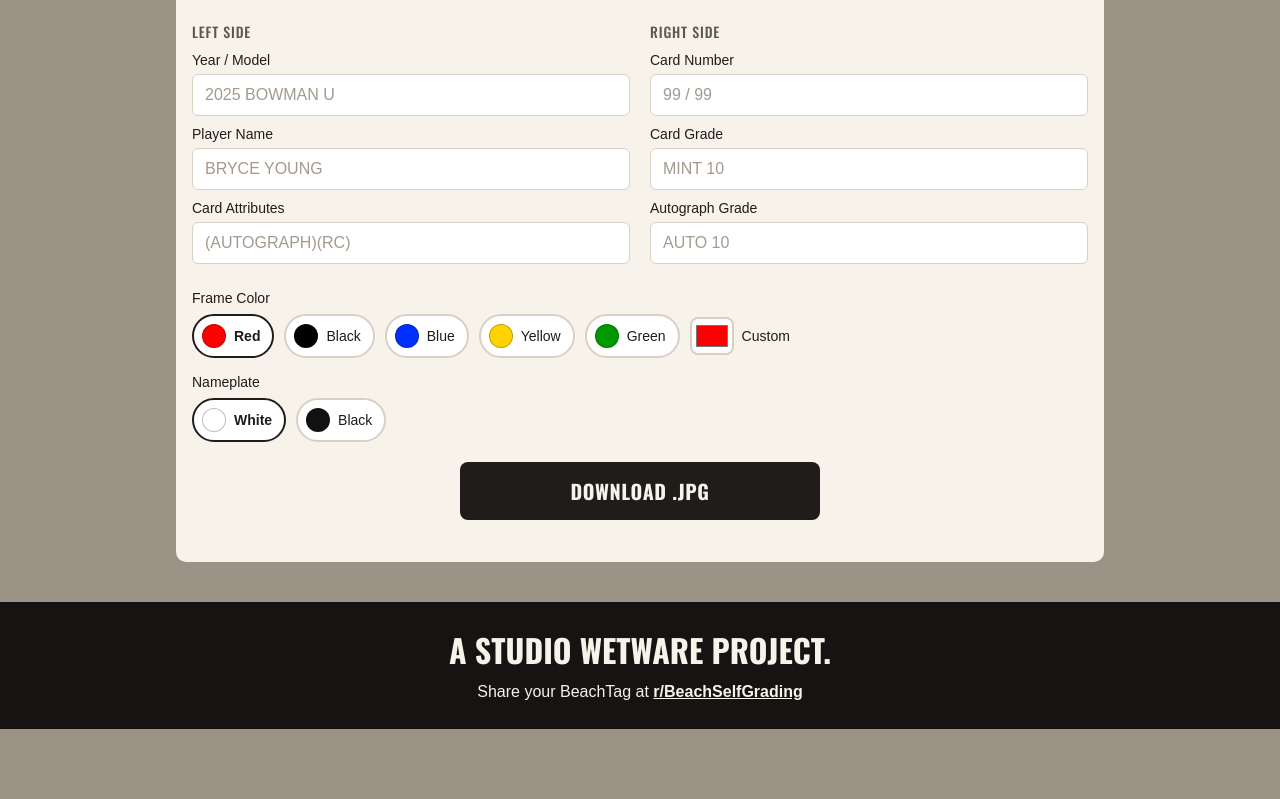
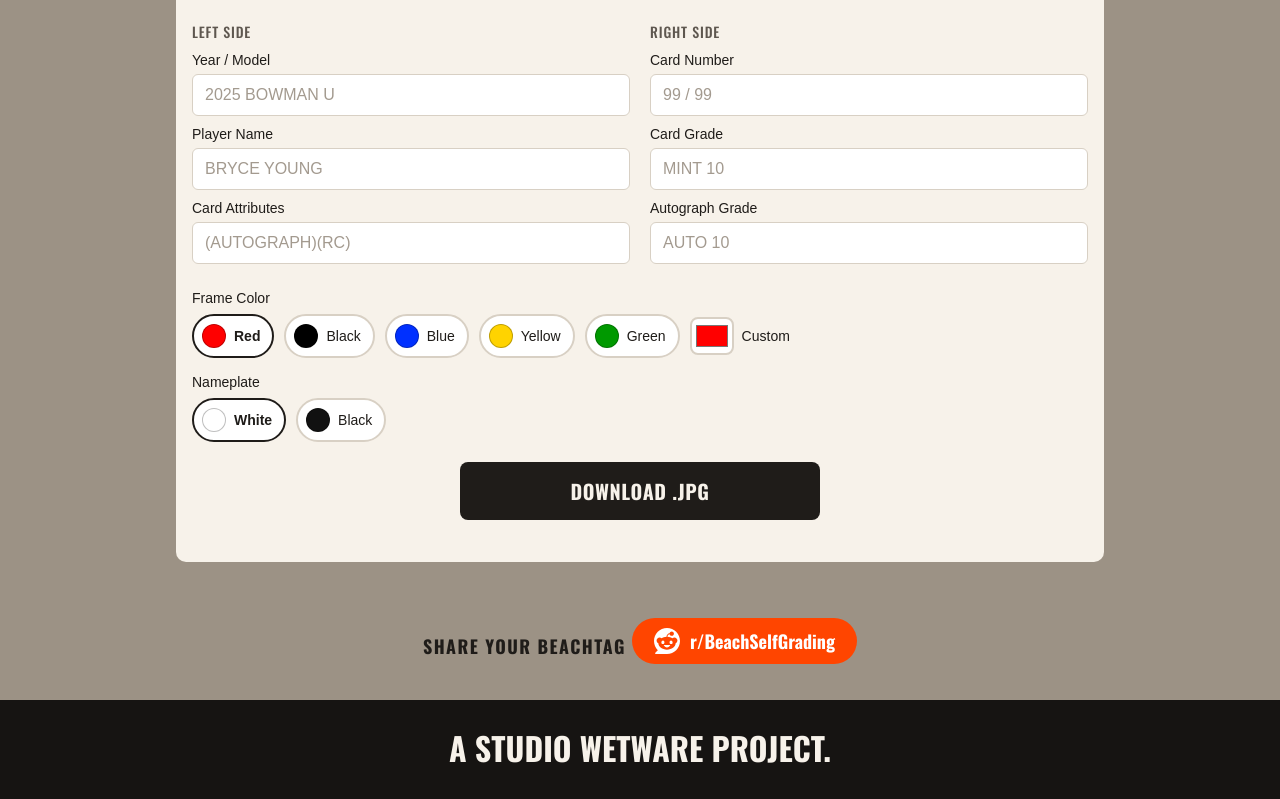
Before and after one commit to Beachkila/BeachSelfGrading, a plain HTML site: page index.html in a window 1280 px wide. Shown: the part 617-1416 px from the top of the page. Before the commit the page ends 1346 px from the top, so only its background shows below. Drawn offline with nearby package versions, Linux system fonts and the light colour scheme.

Commit message:
Move Reddit share into its own section with Reddit button
Share block now sits above the footer on the page background with an
orange Reddit pill button; the footer keeps only the Studio Wetware line.

Co-Authored-By: Claude Opus 5.5 <noreply@anthropic.com>
Claude-Session: https://claude.ai/code/session_01KuHUDJ9SENTLAbTKzKtMcH

```diff
--- a/index.html
+++ b/index.html
@@ -242,19 +242,42 @@
 
   footer a:hover, footer a:focus-visible { text-decoration: underline; }
 
-  footer .community {
-    color: var(--heading);
-    font-size: 16px;
-    margin: 10px 0 0;
+  .community {
+    text-align: center;
+    padding: 4px 16px 36px;
   }
 
-  footer .community a {
+  .community p {
+    margin: 0;
+    color: var(--ink);
+    font-family: Oswald, Arial, sans-serif;
+    font-weight: 700;
+    font-size: 18px;
+    letter-spacing: 0.08em;
+    text-transform: uppercase;
+  }
+
+  .community a.reddit-btn {
+    display: inline-flex;
+    align-items: center;
+    gap: 10px;
+    margin-top: 12px;
+    padding: 10px 22px;
+    letter-spacing: normal;
+    border-radius: 999px;
+    background: #ff4500;
+    color: #ffffff;
     font-family: inherit;
-    font-size: inherit;
+    font-size: 18px;
     font-weight: bold;
     text-transform: none;
-    text-decoration: underline;
+    text-decoration: none;
   }
+
+  .community a.reddit-btn svg { width: 26px; height: 26px; fill: currentColor; flex: none; }
+
+  .community a.reddit-btn:hover,
+  .community a.reddit-btn:focus-visible { background: #e03d00; text-decoration: none; }
 
   @media (max-width: 640px) {
     main { padding: 0 12px 32px; }
@@ -407,9 +430,14 @@
 
 </main>
 
+<section class="community">
+  <p>Share your BeachTag
+    <a class="reddit-btn" href="https://www.reddit.com/r/BeachSelfGrading/"><svg aria-hidden="true" focusable="false" viewBox="0 0 24 24" xmlns="http://www.w3.org/2000/svg"><path d="M12 0C5.373 0 0 5.373 0 12c0 3.314 1.343 6.314 3.515 8.485l-2.286 2.286C.775 23.225 1.097 24 1.738 24H12c6.627 0 12-5.373 12-12S18.627 0 12 0Zm4.388 3.199c1.104 0 1.999.895 1.999 1.999 0 1.105-.895 2-1.999 2-.946 0-1.739-.657-1.947-1.539v.002c-1.147.162-2.032 1.15-2.032 2.341v.007c1.776.067 3.4.567 4.686 1.363.473-.363 1.064-.58 1.707-.58 1.547 0 2.802 1.254 2.802 2.802 0 1.117-.655 2.081-1.601 2.531-.088 3.256-3.637 5.876-7.997 5.876-4.361 0-7.905-2.617-7.998-5.87-.954-.447-1.614-1.415-1.614-2.538 0-1.548 1.255-2.802 2.803-2.802.645 0 1.239.218 1.712.585 1.275-.79 2.881-1.291 4.64-1.365v-.01c0-1.663 1.263-3.034 2.88-3.207.188-.911.993-1.595 1.959-1.595Zm-8.085 8.376c-.784 0-1.459.78-1.506 1.797-.047 1.016.64 1.429 1.426 1.429.786 0 1.371-.369 1.418-1.385.047-1.017-.553-1.841-1.338-1.841Zm7.406 0c-.786 0-1.385.824-1.338 1.841.047 1.017.634 1.385 1.418 1.385.785 0 1.473-.413 1.426-1.429-.046-1.017-.721-1.797-1.506-1.797Zm-3.703 4.013c-.974 0-1.907.048-2.77.135-.147.015-.241.168-.183.305.483 1.154 1.622 1.964 2.953 1.964 1.33 0 2.47-.81 2.953-1.964.057-.137-.037-.29-.184-.305-.863-.087-1.795-.135-2.769-.135Z"/></svg>r/BeachSelfGrading</a>
+  </p>
+</section>
+
 <footer>
   <a href="https://studiowetware.com">A Studio Wetware Project.</a>
-  <p class="community">Share your BeachTag at <a href="https://www.reddit.com/r/BeachSelfGrading/">r/BeachSelfGrading</a></p>
 </footer>
 
 <script>
```
